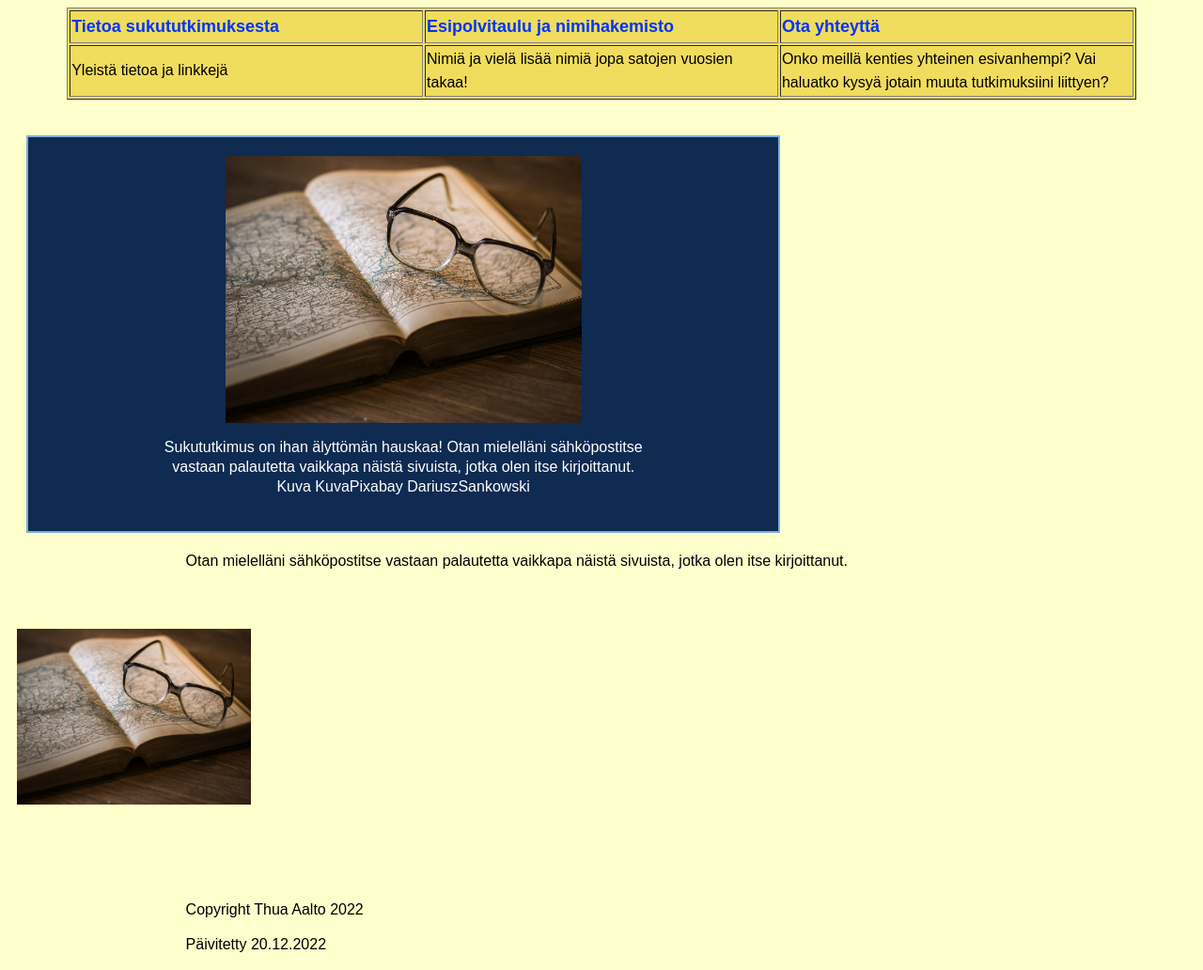
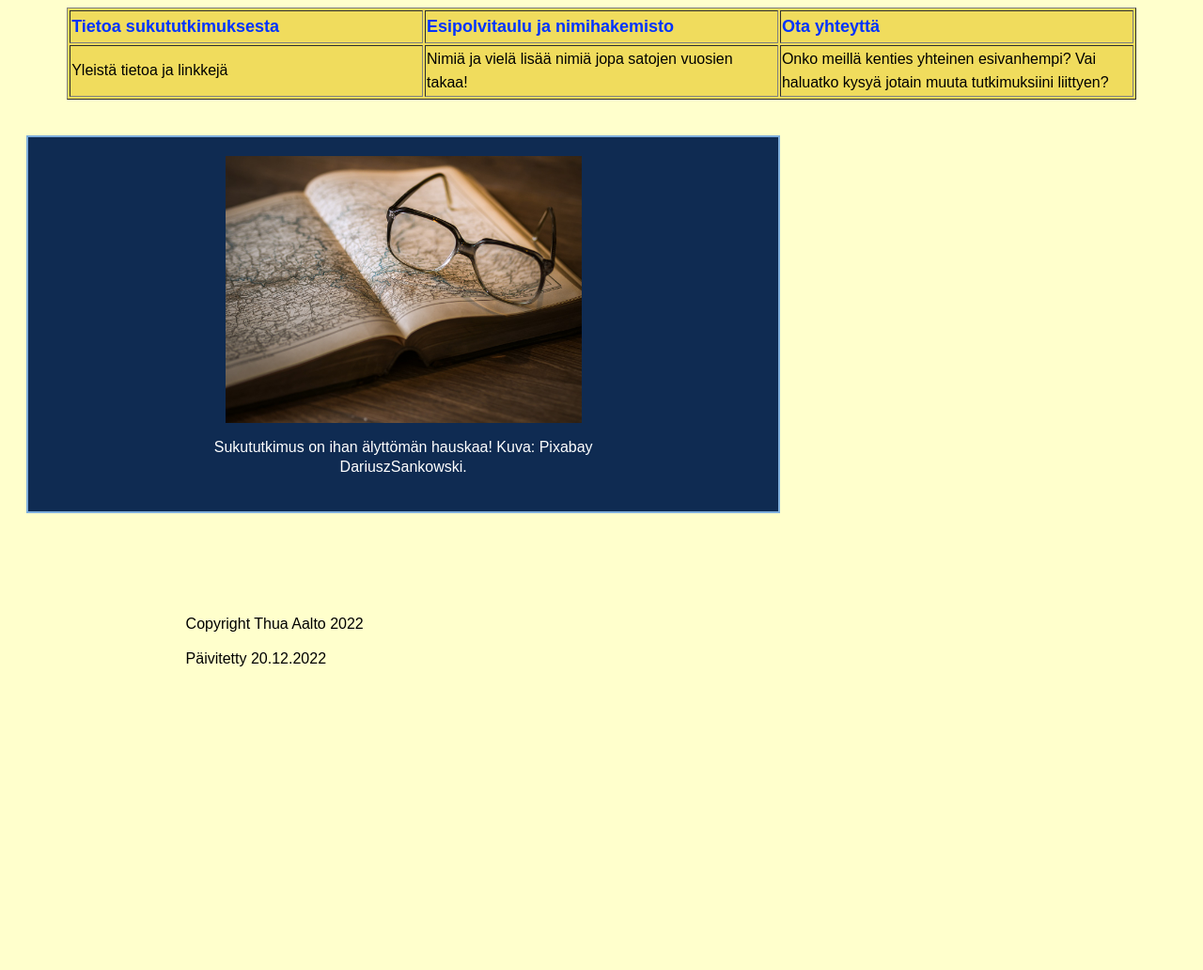
Before and after one commit to Thaalto/suku, a plain HTML site: page index.html in a window 1280 px wide. Shown: the whole page at 94% size. After the commit the page ends 800 px from the top, so only its background shows below. Drawn offline with Linux system fonts and the light colour scheme.

Commit message:
Update index.html

```diff
--- a/index.html
+++ b/index.html
@@ -39,19 +39,9 @@ Onko meillä kenties yhteinen esivanhempi? Vai haluatko kysyä jotain muuta tutk
 
 <div class="boksi">
     <img class="kuvaboksiin" src="Images/Knowledge.jpg" alt="Kuva vanhasta kartasta ja silmälaseista.">
-    <p class="tekstiboksiin" > Sukututkimus on ihan älyttömän hauskaa! Otan mielelläni sähköpostitse vastaan palautetta vaikkapa näistä sivuista, jotka olen itse kirjoittanut. Kuva KuvaPixabay DariuszSankowski </p>
+    <p class="tekstiboksiin" > Sukututkimus on ihan älyttömän hauskaa! Kuva: Pixabay DariuszSankowski.</p>
   </div>
 
-
-<!-- etusivuteksti alkaa -->
-<p></p>
-<p>Otan mielelläni sähköpostitse vastaan palautetta vaikkapa näistä sivuista, jotka olen itse kirjoittanut. </p>
-<br>
-<br>
-<div class="kuva">
-
- <img alt="Kuva vanhasta kartasta ja silmälaseista. Kuva: Pixabay, DariuszSankowski" src="Images/Knowledge.jpg" width="20%"/>
-</div>
 
 <br><br><br><br>
 <footer>
```
